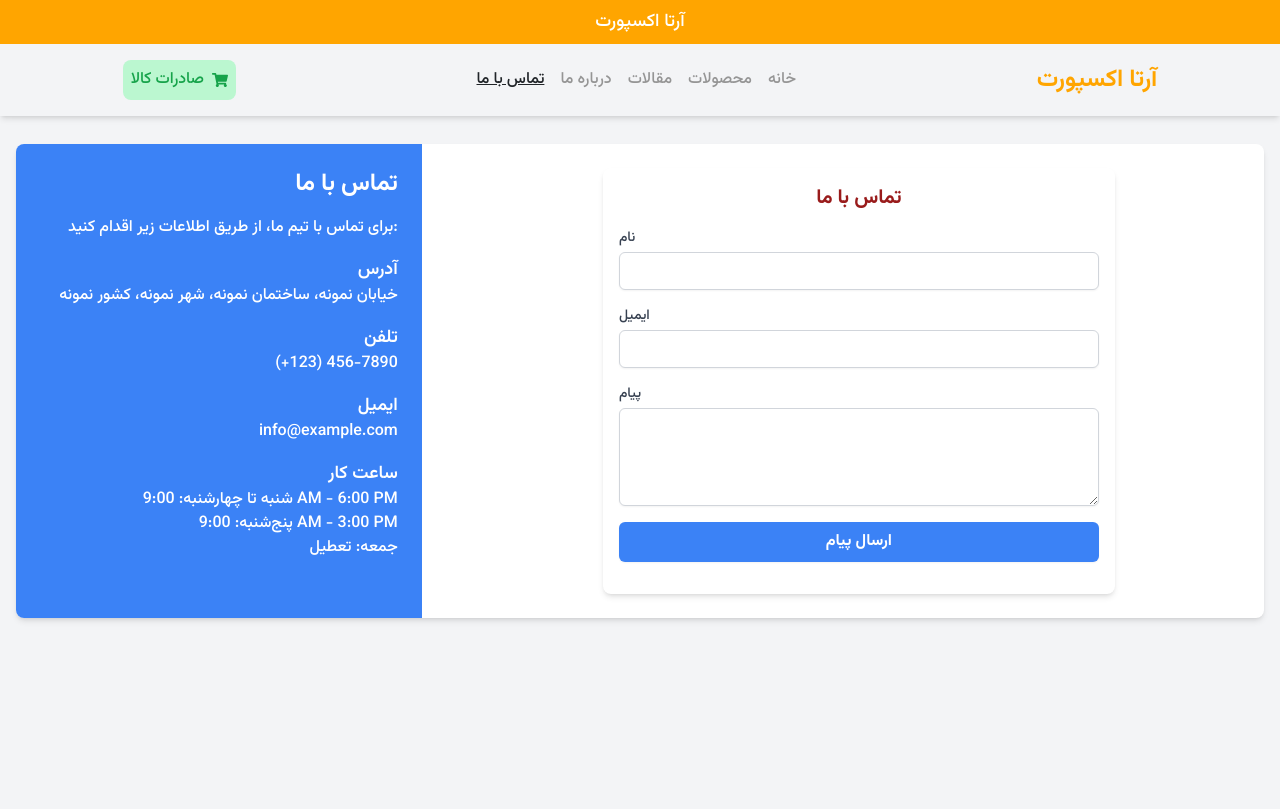
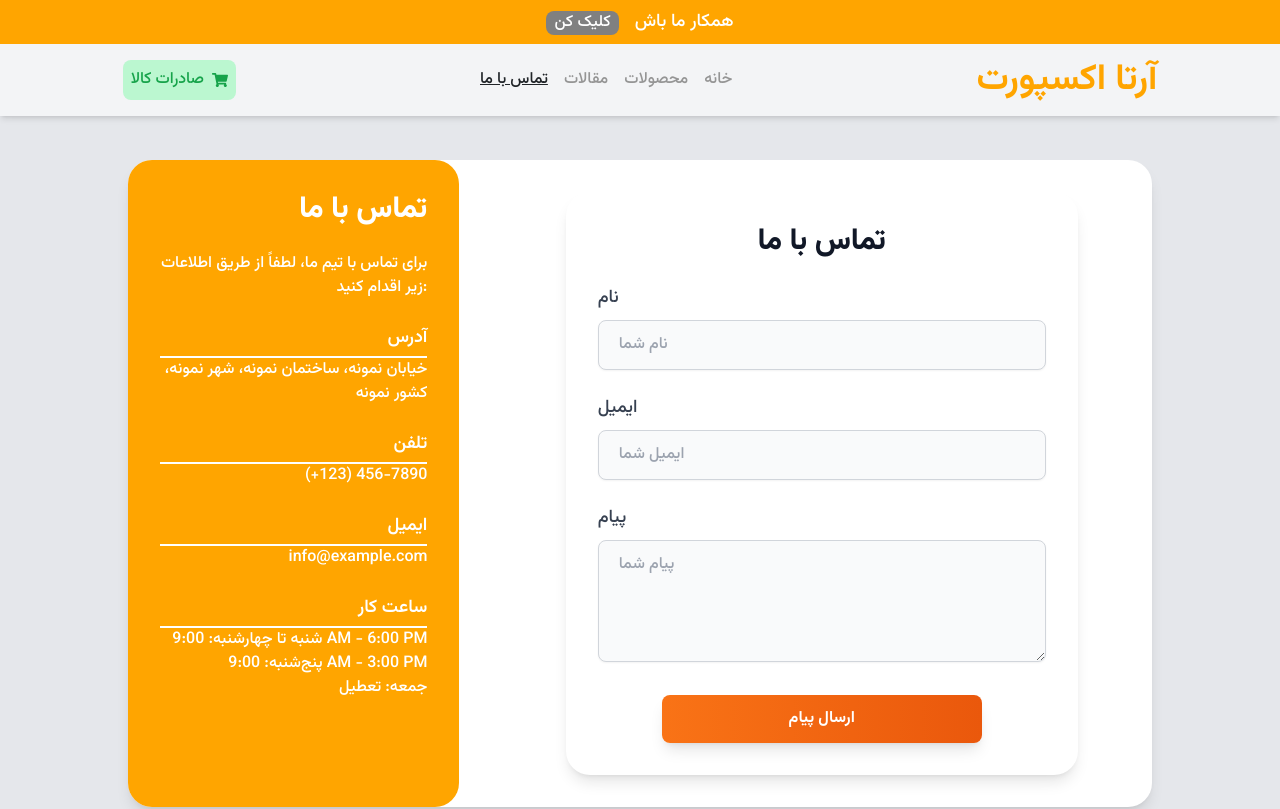
Before and after one commit to MianajiAli/arta-export, a Next.js app: page /contact in a window 1280 px wide. Shown: the top 809 px of the page. Built offline with nearby package versions, Linux system fonts and the light colour scheme.

Commit message:
add animation

```diff
--- /dev/null
+++ b/app/blog/blog2/page.js
@@ -0,0 +1,5 @@
+export default function Page() {
+    return (
+        <div>sssss</div>
+    );
+}
--- /dev/null
+++ b/app/blog/page.js
@@ -0,0 +1,53 @@
+// app/blog/page.js
+"use client";
+import React, { useEffect, useState } from 'react';
+import BlogCard from '@/components/BlogCard'; // مسیر کامپوننت BlogCard
+import { fetchBlogs } from '@/lib/api'; // مسیر تابع fetchBlogs
+
+export default function BlogPage() {
+  const [blogs, setBlogs] = useState([]);
+  const [loading, setLoading] = useState(true);
+  const [error, setError] = useState(null);
+
+  useEffect(() => {
+    const loadBlogs = async () => {
+      try {
+        const blogData = await fetchBlogs();
+        setBlogs(blogData);
+      } catch (error) {
+        setError(error);
+      } finally {
+        setLoading(false);
+      }
+    };
+
+    loadBlogs();
+  }, []);
+
+  const handleCardClick = (blog) => {
+    // اینجا برای هدایت به صفحه جزئیات بلاگ، تغییر دهید
+    window.location.href = `/blog/${blog.id}`;
+  };
+
+  if (loading) return <div>Loading...</div>;
+  if (error) return <div>Error: {error.message}</div>;
+
+  return (
+    <div>
+      <h2 className="text-center text-2xl font-bold py-4">بلاگ‌ها</h2>
+      <div className="flex flex-wrap justify-center gap-4 p-4">
+        {blogs.length === 0 ? (
+          <div>No blogs available</div>
+        ) : (
+          blogs.map((blog) => (
+            <BlogCard
+              key={blog.id}
+              blog={blog}
+              onClick={handleCardClick}
+            />
+          ))
+        )}
+      </div>
+    </div>
+  );
+}
--- a/app/contact/page.js
+++ b/app/contact/page.js
@@ -5,27 +5,27 @@ import ContactForm from '@/components/ContactForm'; // مسیر کامپوننت
 
 export default function ContactPage() {
   return (
-    <div className="bg-gray-100 min-h-screen py-8 px-4 rtl">
-      <div className="max-w-7xl mx-auto bg-white shadow-md rounded-lg overflow-hidden">
+    <div className="bg-gray-200 min-h-screen py-12 px-4 rtl">
+      <div className="max-w-5xl mx-auto bg-white shadow-lg rounded-3xl overflow-hidden">
         <div className="lg:flex lg:gap-8">
           {/* اطلاعات تماس */}
-          <div className="lg:w-1/3 p-6 bg-blue-500 text-white rtl lg:ml-auto">
-            <h2 className="text-2xl font-bold mb-4 text-right">تماس با ما</h2>
-            <p className="mb-4 text-right">برای تماس با تیم ما، از طریق اطلاعات زیر اقدام کنید:</p>
-            <div className="mb-4 text-right">
-              <h3 className="text-lg font-semibold">آدرس</h3>
+          <div className="lg:w-1/3 p-8 bg-gradient-to-r from-primary to-primary text-white lg:rounded-bl-none rounded-b-3xl lg:rounded-tr-3xl">
+            <h2 className="text-3xl font-extrabold mb-6 text-right">تماس با ما</h2>
+            <p className="mb-6 text-right">برای تماس با تیم ما، لطفاً از طریق اطلاعات زیر اقدام کنید:</p>
+            <div className="mb-6 text-right">
+              <h3 className="text-lg font-semibold border-b-2 border-white pb-1">آدرس</h3>
               <p>خیابان نمونه، ساختمان نمونه، شهر نمونه، کشور نمونه</p>
             </div>
-            <div className="mb-4 text-right">
-              <h3 className="text-lg font-semibold">تلفن</h3>
+            <div className="mb-6 text-right">
+              <h3 className="text-lg font-semibold border-b-2 border-white pb-1">تلفن</h3>
               <p>(+123) 456-7890</p>
             </div>
-            <div className="mb-4 text-right">
-              <h3 className="text-lg font-semibold">ایمیل</h3>
+            <div className="mb-6 text-right">
+              <h3 className="text-lg font-semibold border-b-2 border-white pb-1">ایمیل</h3>
               <p>info@example.com</p>
             </div>
-            <div className="mb-4 text-right">
-              <h3 className="text-lg font-semibold">ساعت کار</h3>
+            <div className="text-right">
+              <h3 className="text-lg font-semibold border-b-2 border-white pb-1">ساعت کار</h3>
               <p>شنبه تا چهارشنبه: 9:00 AM - 6:00 PM</p>
               <p>پنج‌شنبه: 9:00 AM - 3:00 PM</p>
               <p>جمعه: تعطیل</p>
@@ -33,7 +33,7 @@ export default function ContactPage() {
           </div>
 
           {/* فرم تماس */}
-          <div className="lg:w-2/3 p-6 rtl">
+          <div className="lg:w-2/3 p-8">
             <ContactForm />
           </div>
         </div>
--- /dev/null
+++ b/components/BlogCard.js
@@ -0,0 +1,22 @@
+// components/BlogCard.js
+import React from 'react';
+
+export default function BlogCard({ blog, onClick }) {
+  return (
+    <div
+      className="bg-white shadow-md rounded-lg overflow-hidden cursor-pointer"
+      onClick={() => onClick(blog)}
+    >
+      <img
+        src={blog.image}
+        alt={blog.title}
+        className="w-full h-40 object-cover"
+      />
+      <div className="p-4">
+        <h3 className="text-lg font-bold">{blog.title}</h3>
+        <p className="text-gray-600">{blog.summary}</p>
+        <small className="text-gray-400">{blog.date}</small>
+      </div>
+    </div>
+  );
+}
--- a/components/ContactForm.js
+++ b/components/ContactForm.js
@@ -1,5 +1,5 @@
 // components/ContactForm.js
-"use client"
+"use client";
 import React, { useState } from 'react';
 
 export default function ContactForm() {
@@ -27,9 +27,8 @@ export default function ContactForm() {
     setSubmitError(null);
 
     try {
-      // اینجا می‌توانید API ارسال فرم را فراخوانی کنید
-      // برای نمونه، فقط یک پیغام موفقیت نمایش داده می‌شود
-      await new Promise((resolve) => setTimeout(resolve, 1000)); // شبیه‌سازی درخواست API
+      // شبیه‌سازی درخواست API
+      await new Promise((resolve) => setTimeout(resolve, 1000));
       setSubmitSuccess('پیام شما با موفقیت ارسال شد.');
       setFormData({ name: '', email: '', message: '' });
     } catch (error) {
@@ -40,12 +39,12 @@ export default function ContactForm() {
   };
 
   return (
-    <form onSubmit={handleSubmit} className="max-w-lg mx-auto p-4 bg-white shadow-md rounded-lg">
-      <h2 className="text-xl font-bold mb-4 text-center">تماس با ما</h2>
-      {submitSuccess && <div className="mb-4 text-green-500">{submitSuccess}</div>}
-      {submitError && <div className="mb-4 text-red-500">{submitError}</div>}
-      <div className="mb-4">
-        <label htmlFor="name" className="block text-sm font-medium text-gray-700">نام</label>
+    <form onSubmit={handleSubmit} className="max-w-lg mx-auto p-8 bg-white shadow-lg rounded-3xl transform transition-transform hover:scale-105 hover:shadow-2xl">
+      <h2 className="text-3xl font-extrabold mb-6 text-center text-gray-900">تماس با ما</h2>
+      {submitSuccess && <div className="mb-4 p-3 bg-green-500 text-white rounded-lg shadow-sm">{submitSuccess}</div>}
+      {submitError && <div className="mb-4 p-3 bg-red-500 text-white rounded-lg shadow-sm">{submitError}</div>}
+      <div className="mb-6">
+        <label htmlFor="name" className="block text-lg font-medium text-gray-700">نام</label>
         <input
           type="text"
           id="name"
@@ -53,11 +52,12 @@ export default function ContactForm() {
           value={formData.name}
           onChange={handleChange}
           required
-          className="mt-1 block w-full px-3 py-2 border border-gray-300 rounded-md shadow-sm focus:outline-none focus:ring-blue-500 focus:border-blue-500 sm:text-sm"
+          className="mt-2 w-full px-5 py-3 border border-gray-300 rounded-lg shadow-sm focus:outline-none focus:ring-4 focus:ring-orange-300 focus:border-transparent text-gray-800 bg-gray-50 transition-colors duration-300"
+          placeholder="نام شما"
         />
       </div>
-      <div className="mb-4">
-        <label htmlFor="email" className="block text-sm font-medium text-gray-700">ایمیل</label>
+      <div className="mb-6">
+        <label htmlFor="email" className="block text-lg font-medium text-gray-700">ایمیل</label>
         <input
           type="email"
           id="email"
@@ -65,11 +65,12 @@ export default function ContactForm() {
           value={formData.email}
           onChange={handleChange}
           required
-          className="mt-1 block w-full px-3 py-2 border border-gray-300 rounded-md shadow-sm focus:outline-none focus:ring-blue-500 focus:border-blue-500 sm:text-sm"
+          className="mt-2 w-full px-5 py-3 border border-gray-300 rounded-lg shadow-sm focus:outline-none focus:ring-4 focus:ring-orange-300 focus:border-transparent text-gray-800 bg-gray-50 transition-colors duration-300"
+          placeholder="ایمیل شما"
         />
       </div>
-      <div className="mb-4">
-        <label htmlFor="message" className="block text-sm font-medium text-gray-700">پیام</label>
+      <div className="mb-6">
+        <label htmlFor="message" className="block text-lg font-medium text-gray-700">پیام</label>
         <textarea
           id="message"
           name="message"
@@ -77,14 +78,15 @@ export default function ContactForm() {
           onChange={handleChange}
           required
           rows="4"
-          className="mt-1 block w-full px-3 py-2 border border-gray-300 rounded-md shadow-sm focus:outline-none focus:ring-blue-500 focus:border-blue-500 sm:text-sm"
+          className="mt-2 w-full px-5 py-3 border border-gray-300 rounded-lg shadow-sm focus:outline-none focus:ring-4 focus:ring-orange-300 focus:border-transparent text-gray-800 bg-gray-50 transition-colors duration-300"
+          placeholder="پیام شما"
         />
       </div>
-      <div className="mb-4">
+      <div className="flex justify-center">
         <button
           type="submit"
           disabled={isSubmitting}
-          className="w-full py-2 px-4 bg-blue-500 text-white font-bold rounded-md shadow-sm hover:bg-blue-600 focus:outline-none focus:ring-2 focus:ring-offset-2 focus:ring-blue-500"
+          className="w-full max-w-xs py-3 px-8 bg-gradient-to-r from-orange-500 to-orange-600 text-white font-bold rounded-lg shadow-lg hover:from-orange-600 hover:to-orange-500 focus:outline-none focus:ring-4 focus:ring-orange-300 transition-transform transform hover:scale-105 duration-300"
         >
           {isSubmitting ? 'در حال ارسال...' : 'ارسال پیام'}
         </button>
--- a/components/Feedback.js
+++ b/components/Feedback.js
@@ -1,54 +1,65 @@
 import React from 'react';
+import { FaQuoteLeft } from 'react-icons/fa'; // Import an icon for quotes
 
 // Define user data statically
 const users = [
     {
         name: "احمد احمدی",
         phoneNumber: "09123456789",
-        feedback: "متن بازخورد در اینجا قرار می‌گیرد. این بخش برای نمایش نظرات کاربران است.",
+        feedback: "این یک بازخورد نمونه است که برای نمایش بهتر UI و تجربه کاربری استفاده شده است.",
         imageUrl: "https://example.com/user-image1.jpg" // Replace with actual image URLs
     },
     {
         name: "فاطمه محمدی",
         phoneNumber: "09234567890",
-        feedback: "بازخورد دوم از کاربر دیگری است. این متن برای مثال است.",
+        feedback: "این بازخورد دیگری از یک کاربر متفاوت است. امیدوارم که از این طراحی لذت ببرید.",
         imageUrl: "https://example.com/user-image2.jpg"
     },
     {
         name: "علی رضایی",
         phoneNumber: "09345678901",
-        feedback: "بازخورد سوم از یک کاربر دیگر. لطفاً این متن را مشاهده کنید.",
+        feedback: "این بازخورد سوم است که از یک کاربر دیگر دریافت شده. طراحی این بخش زیباست.",
         imageUrl: "https://example.com/user-image3.jpg"
     }
 ];
 
 const Feedback = () => {
     return (
-        <div className=" mx-auto flex flex-col xl:flex-row items-center gap-4">
+        <div className=" from-blue-50 to-blue-100 py-12 px-6">
+            <div className="mx-auto p-6 max-w-screen-lg">
+                <h2 className="text-4xl font-extrabold text-center mb-12 text-gray-800">نظرات کاربران</h2>
+                <div className="flex flex-col xl:flex-row items-center gap-10">
                     {users.map((user, index) => (
-                <div key={index} dir="rtl" className="w-80 bg-back3 text-text1 rounded-xl p-4 shadow-lg">
-                    <div className="flex items-center mb-4">
-                        <div className="w-12 h-12 bg-gray-300 rounded-full ml-3">
+                        <div key={index} dir="rtl" className="w-full xl:w-80 bg-white text-gray-800 rounded-3xl p-8 shadow-xl hover:shadow-2xl transform transition-transform hover:scale-105">
+                            <div className="flex items-center mb-6">
+                                <div className="relative w-16 h-16 bg-gray-200 rounded-full overflow-hidden">
                                     {user.imageUrl && (
                                         <img
                                             src={user.imageUrl}
-                                    alt="User"
-                                    className="w-full h-full rounded-full object-cover"
+                                            alt={user.name}
+                                            className="w-full h-full object-cover"
                                         />
                                     )}
+                                    <div className="absolute inset-0 bg-gradient-to-t from-black via-transparent to-transparent opacity-50 rounded-full"></div>
                                 </div>
-                        <div>
-                            <p className="text-lg font-semibold">{user.name}</p>
+                                <div className="mr-4">
+                                    <p className="text-lg font-bold">{user.name}</p>
                                     <p className="text-sm text-gray-500">{user.phoneNumber}</p>
                                 </div>
                             </div>
-                    <div>
-                        <p className="text-sm">
+                            <div className="relative bg-gray-50 rounded-2xl p-6">
+                                <FaQuoteLeft className="text-primary text-3xl absolute -top-6 -right-6 text-blue-500 opacity-70" />
+                                <p className="text-sm text-gray-700 italic">
                                     {user.feedback}
                                 </p>
+                                <div className="absolute -bottom-6 left-0 w-full flex justify-center">
+                                    <div className="bg-gradient-to-r from-blue-500 to-blue-700 w-24 h-1 rounded-full"></div>
+                                </div>
                             </div>
                         </div>
                     ))}
+                </div>
+            </div>
         </div>
     );
 }
--- a/components/FixedBg.js
+++ b/components/FixedBg.js
@@ -6,8 +6,8 @@ const FixedBackgroundComponent = () => {
             <div className="absolute inset-0 bg-cover bg-center bg-fixed" style={{ backgroundImage: `url('/images/group.jpg')` }}></div>
             <div className="relative z-10 flex items-center justify-center h-full bg-black bg-opacity-50 p-8">
                 <div className="text-center text-white">
-                    <h1 className="text-3xl font-bold mb-4">Your Fixed Background Component</h1>
-                    <p>Content inside the component...</p>
+                    <h1 className="text-3xl font-bold mb-4">تجارت، تبادل کالا و خدمات برای سود است</h1>
+                    <p>با آرتا اکسپورت همراه باشید</p>
                 </div>
             </div>
         </div>
--- a/components/Header.js
+++ b/components/Header.js
@@ -13,7 +13,6 @@ const links = [
     { label: "خانه", url: "/" },
     { label: "محصولات", url: "/products" },
     { label: "مقالات", url: "" },
-    { label: "درباره ما", url: "/about-us" },
     { label: "تماس با ما", url: "/contact" },
 ];
 
@@ -24,7 +23,7 @@ export default function Navbar() {
 
     const texts = [
         "صادرات کالا به کشورهای همسایه",
-        "آرتا اکسپورت"
+        "همکار ما باش"
     ];
 
     useEffect(() => {
@@ -42,11 +41,18 @@ export default function Navbar() {
             {/* NotificationBar directly integrated */}
             <div className="bg-primary text-white text-center py-2 text-xs sm:text-sm md:text-base lg:text-lg w-full">
                 <div className="flex justify-center items-center w-full">
+                    {texts[textIndex] === "همکار ما باش" && (
+                        <Link href="/contact">
+                            <button className="mr-4 bg-secondary text-white px-2 py-0 rounded-lg text-xs sm:text-sm md:text-base">
+                                کلیک کن
+                            </button>
+                        </Link>
+                    )}
                     <span>{texts[textIndex]}</span>
                 </div>
             </div>
             <nav className="w-10/12 mx-auto flex justify-between items-center p-4" dir="rtl">
-                <span className="text-2xl font-bold text-primary">آرتا اکسپورت</span>
+                <span className="text-4xl font-bold text-primary">آرتا اکسپورت</span>
 
                 {/* دکمه منوی همبرگری */}
                 <button onClick={() => setMenuOpen(true)} className="text-2xl text-text1 lg:hidden">
@@ -66,7 +72,8 @@ export default function Navbar() {
 
                 <Link href="/buy" className="hidden lg:flex items-center bg-green-200 text-green-600 p-2 rounded-lg">
                     <FaShoppingCart className="ml-2" />
-                    صادرات کالا                </Link>
+                    صادرات کالا
+                </Link>
             </nav>
 
             {/* HeaderModal component for mobile menu */}
@@ -80,7 +87,8 @@ export default function Navbar() {
                 ))}
                 <Link href="/buy" className="flex items-center bg-green-200 text-green-600 p-2 rounded-lg mt-4">
                     <FaShoppingCart className="ml-2" />
-                    صادرات کالا                 </Link>
+                    صادرات کالا
+                </Link>
             </HeaderModal>
         </header>
     );
--- a/components/Service.js
+++ b/components/Service.js
@@ -1,15 +1,16 @@
 import { GiCargoCrate, GiCargoShip, GiWoodenCrate, GiShakingHands } from "react-icons/gi";
 import ServiceCard from './ServiceCard';  // Import the ServiceCard component
+import Link from 'next/link';  // Import the Link component
 
 const About = () => {
     return (
-        <div className="px-[10%] flex flex-col gap-3 bg-gradient-to-b from-back via-back to-back/0 z-[6] " dir="rtl">
+        <div className="px-[10%] flex flex-col gap-3 bg-gradient-to-b from-back via-back to-back/0 z-[6]" dir="rtl">
             <h2 className="text-text1">خدمات شرکت ما</h2>
             <p className="text-text2">
-                آرتا اکسپورت به عنوان یک شرکت معتبر در زمینه صادرات محصولات ایرانی فعالیت می‌نماید. این شرکت با هدف ارتقاء و توسعه بازارهای بین‌المللی برای محصولات ایرانی و نیز ارزیابی و انتخاب کیفیت بالا، به عنوان یک پیشرو در صنعت صادرات ایران عمل می‌نماید.🌍   </p>
-            <div className="w-full my-5 grid grid-cols-1 sm:grid-cols-2 xl:grid-cols-4 *:mx-auto gap-5 ">
+                آرتا اکسپورت به عنوان یک شرکت معتبر در زمینه صادرات محصولات ایرانی فعالیت می‌نماید. این شرکت با هدف ارتقاء و توسعه بازارهای بین‌المللی برای محصولات ایرانی و نیز ارزیابی و انتخاب کیفیت بالا، به عنوان یک پیشرو در صنعت صادرات ایران عمل می‌نماید.🌍
+            </p>
+            <div className="w-full my-5 grid grid-cols-1 sm:grid-cols-2 xl:grid-cols-4 mx-auto gap-5">
                 <ServiceCard
-
                     Icon={GiCargoCrate}
                     description="صادرات کالا"
                 />
@@ -26,12 +27,11 @@ const About = () => {
                     description="مشاوره بازرگانی"
                 />
             </div>
-            <p className="text-text2 w-full text-center mt-5    ">
-
+            <p className="text-text2 w-full text-center mt-5">
                 ما به شما کمک می کنیم تا کسب و کار خود را شکوفا کنید. با ما
-                <b className="underline mx-1 text-text1/70 cursor-pointer">
+                <Link href="/contact" className="underline mx-1 text-gray-600 hover:text-text1 cursor-pointer">
                     تماس بگیرید.
-                </b>
+                </Link>
             </p>
         </div>
     );
--- a/package.json
+++ b/package.json
@@ -14,7 +14,8 @@
     "react": "^18",
     "react-dom": "^18",
     "react-icons": "^5.3.0",
-    "react-svg-worldmap": "^2.0.0-alpha.16"
+    "react-svg-worldmap": "^2.0.0-alpha.16",
+    "swiper": "^11.1.12"
   },
   "devDependencies": {
     "postcss": "^8",
```
Also changed, not shown: public/data/products.json (+36 -0 lines), 1 other file (tests, documents, lock files or other folders). Lines whose indentation alone changed are shown as unchanged.
